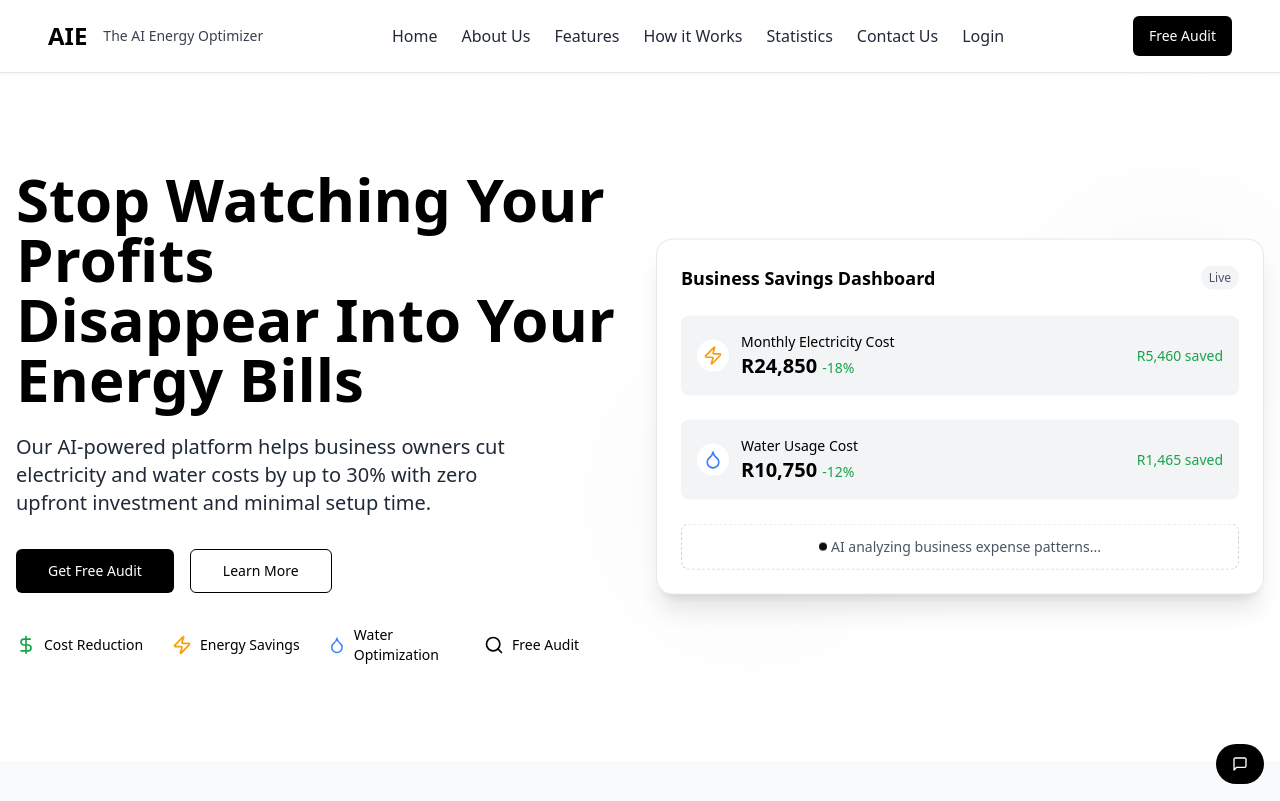
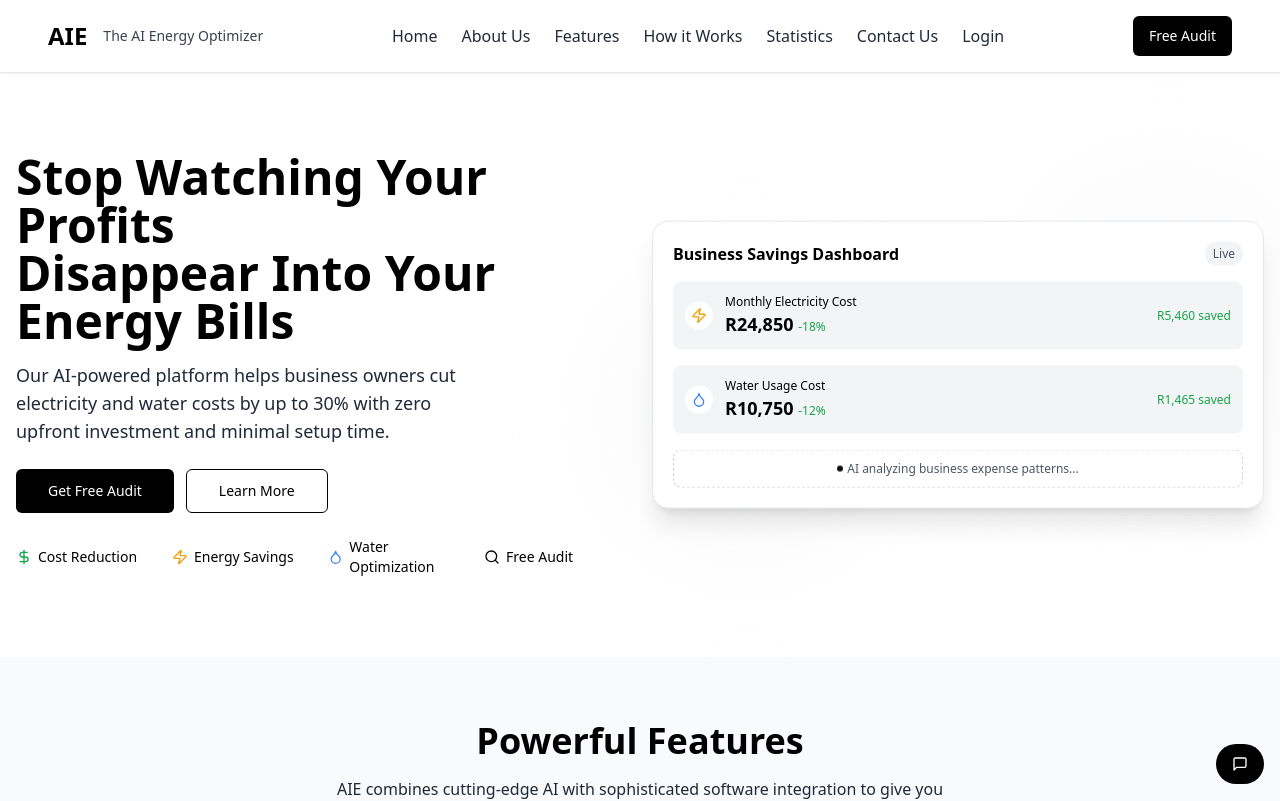
Before and after one commit to AIE-Energy/aie, a React (Vite) app: page / in a window 1280 px wide. Shown: the top 801 px of the page. Built offline with nearby package versions, Linux system fonts and the light colour scheme.

Commit message:
Reduce hero copy size
Slightly reduce the hero copy size to improve readability.

```diff
--- a/src/components/Hero.tsx
+++ b/src/components/Hero.tsx
@@ -5,18 +5,18 @@ import { Zap, Droplet, Search, DollarSign } from 'lucide-react';
 
 const Hero = () => {
   return (
-    <section className="py-16 md:py-24 overflow-hidden">
+    <section className="py-12 md:py-20 overflow-hidden">
       <div className="container mx-auto px-4 relative">
-        <div className="grid md:grid-cols-2 gap-8 items-center">
+        <div className="grid md:grid-cols-2 gap-6 items-center">
           <div className="relative z-10">
-            <h1 className="text-4xl md:text-5xl lg:text-6xl font-bold mb-6">
+            <h1 className="text-3xl md:text-4xl lg:text-5xl font-bold mb-4">
               <span className="text-black">Stop Watching Your Profits</span>
               <br />Disappear Into Your Energy Bills
             </h1>
-            <p className="text-lg md:text-xl mb-8 text-gray-800 max-w-lg">
+            <p className="text-base md:text-lg mb-6 text-gray-800 max-w-md">
               Our AI-powered platform helps business owners cut electricity and water costs by up to 30% with zero upfront investment and minimal setup time.
             </p>
-            <div className="flex flex-col sm:flex-row gap-4">
+            <div className="flex flex-col sm:flex-row gap-3">
               <Button size="lg" className="bg-black hover:bg-gray-800 text-white" onClick={() => document.getElementById('get-started')?.scrollIntoView({ behavior: 'smooth' })}>
                 Get Free Audit
               </Button>
@@ -25,68 +25,68 @@ const Hero = () => {
               </Button>
             </div>
 
-            <div className="mt-8 grid grid-cols-2 md:grid-cols-4 gap-4">
+            <div className="mt-6 grid grid-cols-2 md:grid-cols-4 gap-3">
               <div className="flex items-center">
-                <DollarSign className="h-5 w-5 text-green-600 mr-2" />
-                <span className="text-sm">Cost Reduction</span>
+                <DollarSign className="h-4 w-4 text-green-600 mr-1.5" />
+                <span className="text-xs md:text-sm">Cost Reduction</span>
               </div>
               <div className="flex items-center">
-                <Zap className="h-5 w-5 text-amber-500 mr-2" />
-                <span className="text-sm">Energy Savings</span>
+                <Zap className="h-4 w-4 text-amber-500 mr-1.5" />
+                <span className="text-xs md:text-sm">Energy Savings</span>
               </div>
               <div className="flex items-center">
-                <Droplet className="h-5 w-5 text-blue-500 mr-2" />
-                <span className="text-sm">Water Optimization</span>
+                <Droplet className="h-4 w-4 text-blue-500 mr-1.5" />
+                <span className="text-xs md:text-sm">Water Optimization</span>
               </div>
               <div className="flex items-center">
-                <Search className="h-5 w-5 text-black mr-2" />
-                <span className="text-sm">Free Audit</span>
+                <Search className="h-4 w-4 text-black mr-1.5" />
+                <span className="text-xs md:text-sm">Free Audit</span>
               </div>
             </div>
           </div>
 
           <div className="relative">
-            <div className="relative z-10 bg-white rounded-2xl shadow-xl p-6 border border-gray-200 animate-float">
-              <div className="flex justify-between items-center mb-6">
-                <h3 className="font-bold text-lg">Business Savings Dashboard</h3>
+            <div className="relative z-10 bg-white rounded-2xl shadow-xl p-5 border border-gray-200 animate-float">
+              <div className="flex justify-between items-center mb-4">
+                <h3 className="font-bold text-base">Business Savings Dashboard</h3>
                 <span className="text-xs text-gray-600 px-2 py-1 rounded-full bg-gray-100">Live</span>
               </div>
 
-              <div className="space-y-6">
-                <div className="p-4 bg-gray-100 rounded-lg">
+              <div className="space-y-4">
+                <div className="p-3 bg-gray-100 rounded-lg">
                   <div className="flex justify-between items-center">
                     <div className="flex items-center">
-                      <Zap className="h-8 w-8 text-amber-500 p-1.5 bg-white rounded-full mr-3" />
+                      <Zap className="h-7 w-7 text-amber-500 p-1.5 bg-white rounded-full mr-3" />
                       <div>
-                        <p className="text-sm font-medium">Monthly Electricity Cost</p>
-                        <h4 className="text-xl font-bold">R24,850 <span className="text-sm text-green-600 font-normal">-18%</span></h4>
+                        <p className="text-xs font-medium">Monthly Electricity Cost</p>
+                        <h4 className="text-lg font-bold">R24,850 <span className="text-xs text-green-600 font-normal">-18%</span></h4>
                       </div>
                     </div>
-                    <div className="text-green-600 text-sm font-medium">
+                    <div className="text-green-600 text-xs font-medium">
                       R5,460 saved
                     </div>
                   </div>
                 </div>
 
-                <div className="p-4 bg-gray-100 rounded-lg">
+                <div className="p-3 bg-gray-100 rounded-lg">
                   <div className="flex justify-between items-center">
                     <div className="flex items-center">
-                      <Droplet className="h-8 w-8 text-blue-500 p-1.5 bg-white rounded-full mr-3" />
+                      <Droplet className="h-7 w-7 text-blue-500 p-1.5 bg-white rounded-full mr-3" />
                       <div>
-                        <p className="text-sm font-medium">Water Usage Cost</p>
-                        <h4 className="text-xl font-bold">R10,750 <span className="text-sm text-green-600 font-normal">-12%</span></h4>
+                        <p className="text-xs font-medium">Water Usage Cost</p>
+                        <h4 className="text-lg font-bold">R10,750 <span className="text-xs text-green-600 font-normal">-12%</span></h4>
                       </div>
                     </div>
-                    <div className="text-green-600 text-sm font-medium">
+                    <div className="text-green-600 text-xs font-medium">
                       R1,465 saved
                     </div>
                   </div>
                 </div>
 
-                <div className="p-3 rounded-lg border border-dashed border-gray-300 flex items-center justify-center">
+                <div className="p-2.5 rounded-lg border border-dashed border-gray-300 flex items-center justify-center">
                   <div className="flex items-center justify-center">
-                    <div className="h-2 w-2 rounded-full bg-black animate-pulse-slow mr-1"></div>
-                    <span className="text-sm text-gray-600">AI analyzing business expense patterns...</span>
+                    <div className="h-1.5 w-1.5 rounded-full bg-black animate-pulse-slow mr-1"></div>
+                    <span className="text-xs text-gray-600">AI analyzing business expense patterns...</span>
                   </div>
                 </div>
               </div>
```
